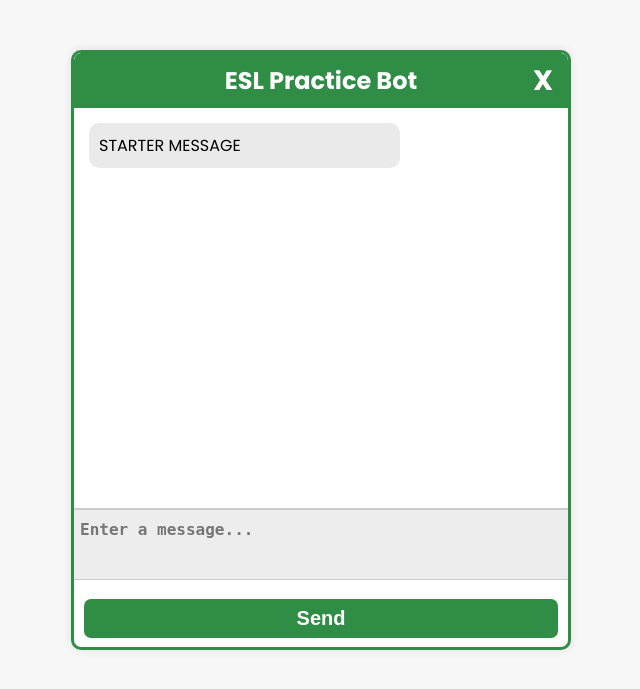
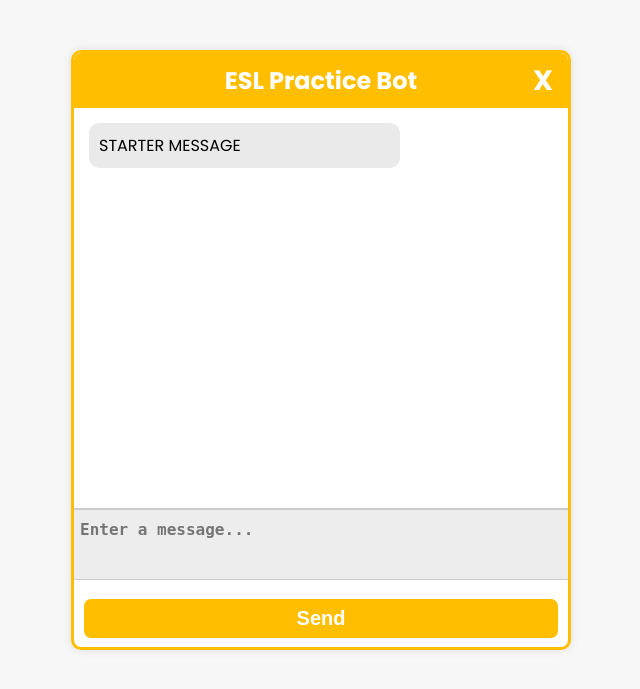
Before and after one commit to jpchea03/ESL-Practice-App, a Django app: template ESL_Practice_App/homepage/templates/homepage.html in a window 1280 px wide. Shown: the top 689 px of the page, without its empty margins (319-959 px from the left). Run offline with Django 5.2, Linux system fonts and the light colour scheme; the template is opened without the code that fills it, so the values that code supplies are empty.

Commit message:
Refactor homepage to use static files for CSS and remove unused files

```diff
--- a/ESL_Practice_App/homepage/templates/style.css
+++ b/ESL_Practice_App/homepage/static/style.css
@@ -16,7 +16,7 @@ body {
 }
 
 .chatBot {
-  border: 3px solid #2F8D46;
+  border: 3px solid #ffbf00;
   border-radius: 10px;
   margin: 50px auto;
   overflow: hidden;
@@ -31,7 +31,7 @@ body {
 }
 
 header {
-  background-color: #2F8D46;
+  background-color: #ffbf00;
   text-align: center;
   padding: 10px 0;
   border-radius: 7px 7px 0 0;
@@ -85,7 +85,7 @@ header h2 {
   overflow-y: scroll;
   background-color: #dcdcdc85;
   font-size: 16px;
-  color: green;
+  color: black;
   font-weight: 600;
   margin-top: -10px;
   margin-left: -15px;
@@ -121,7 +121,7 @@ header h2 {
   font-size: 20px;
   font-weight: 600;
   border-radius: 7px;
-  background-color: #2F8D46;
+  background-color: #ffbf00;
   cursor: pointer;
   color: white;
   margin-top: 12px;
@@ -131,6 +131,6 @@ header h2 {
   margin-top: 50px;
   font-size: 35px;
   font-weight: 600;
-  color: darkgreen;
+  color: #ffbf00;
   margin-left: 550px;
 }
--- a/ESL_Practice_App/homepage/templates/homepage.html
+++ b/ESL_Practice_App/homepage/templates/homepage.html
@@ -1,3 +1,4 @@
+{% load static %}
 <!DOCTYPE html>
 <html lang="en">
 
@@ -6,7 +7,8 @@
     <meta name="viewport"
           content="width=device-width, initial-scale=1.0">
     <title>ESL Practice</title>
-    <link rel="stylesheet" href="style.css">
+    <link rel="stylesheet" href="{% static 'style.css' %}">
+
 </head>
 
 <body>
```
Also changed, not shown: ESL_Practice_App/homepage/templates/script.js (deleted).
